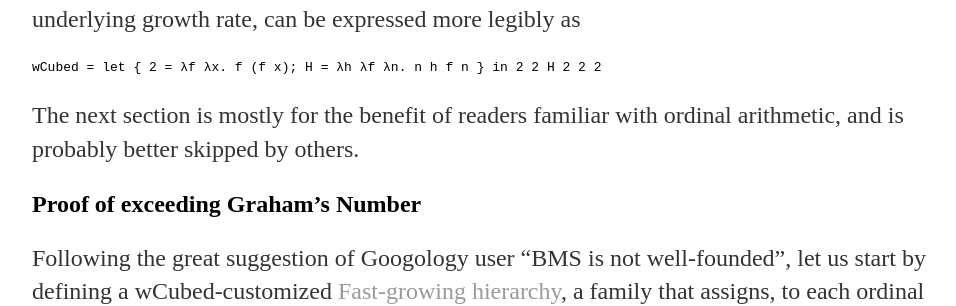
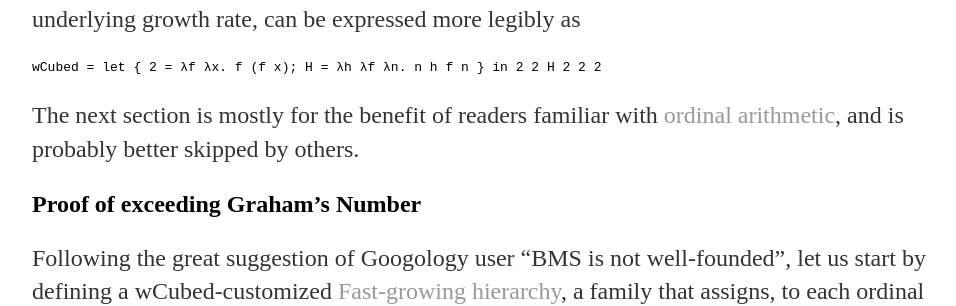
Before and after one commit to tromp/tromp.github.io, a Jekyll site: the page built from _posts/2023-11-24-largest-number.md, in a window 1280 px wide and 900 px high, scrolled down 2976 px. Shown: the part 158-464 px from the top of the window, without its empty margins (160-1116 px from the left). Built offline with Jekyll 4.4.1, drawn with Linux system fonts in a browser that asks for light colours; part of the change alters nothing that is shown.

````diff
--- a/_posts/2023-11-24-largest-number.md
+++ b/_posts/2023-11-24-largest-number.md
@@ -124,7 +124,9 @@ The program, which we'll name after its underlying growth rate, can be expressed
 ```
 wCubed = let { 2 = λf λx. f (f x); H = λh λf λn. n h f n } in 2 2 H 2 2 2
 ```
-The next section is mostly for the benefit of readers familiar with ordinal arithmetic,
+The next section is mostly for the benefit of readers familiar with
+[ordinal](https://en.wikipedia.org/wiki/Ordinal_number)
+[arithmetic](https://en.wikipedia.org/wiki/Ordinal_arithmetic),
 and is probably better skipped by others.
 
 ## Proof of exceeding Graham's Number
````
